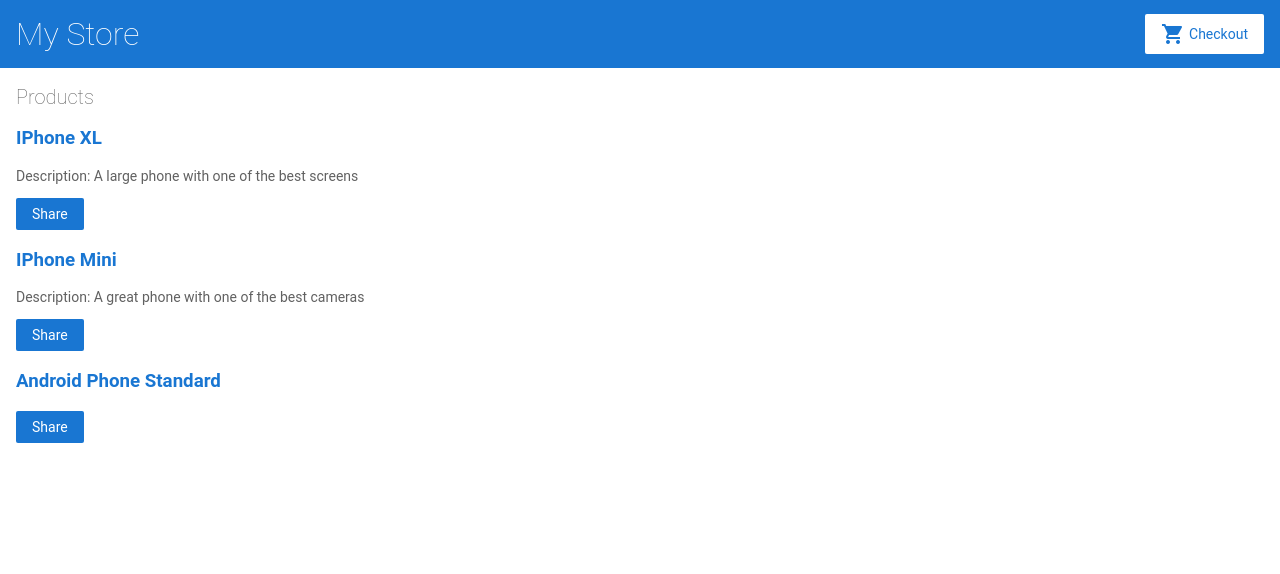
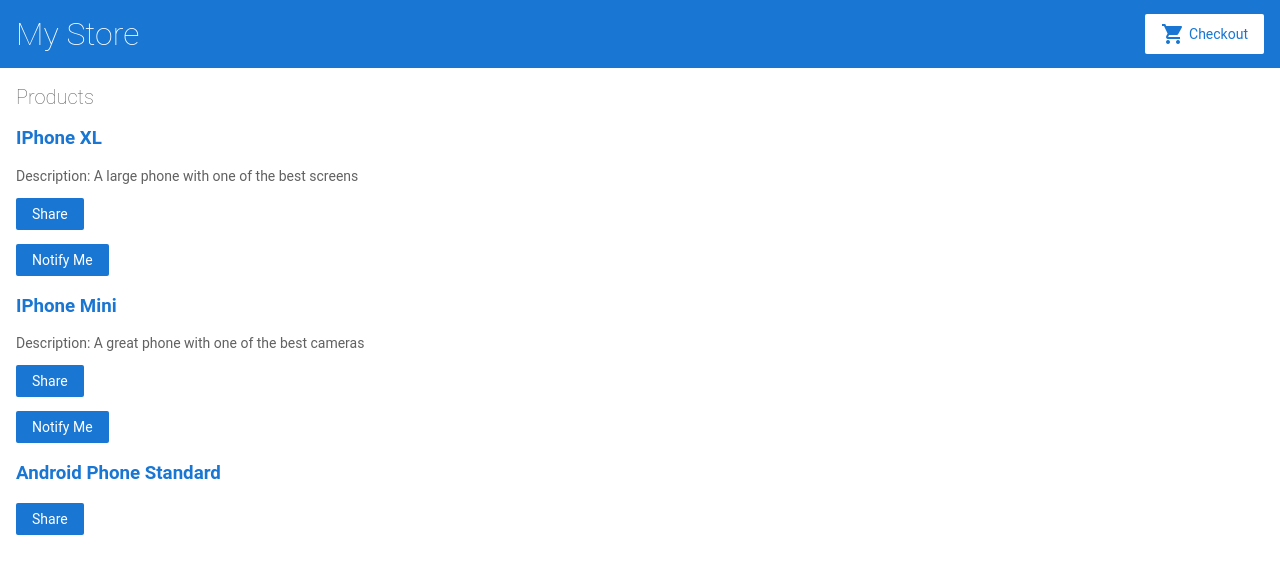
Before and after one commit to DoumSof99/Angular_First_Interaction, an Angular app: page / in a window 1280 px wide. Shown: the top 574 px of the page. Built offline with nearby package versions, Linux system fonts and the light colour scheme.

Commit message:
Added button if statement true

```diff
--- a/src/app/product-alerts/product-alerts.component.html
+++ b/src/app/product-alerts/product-alerts.component.html
@@ -1 +1,3 @@
-<p>product-alerts works!</p>
+<p *ngIf="productItem && productItem.price >= 700">
+  <button type="button">Notify Me</button>
+</p>
--- a/src/app/product-alerts/product-alerts.component.ts
+++ b/src/app/product-alerts/product-alerts.component.ts
@@ -1,9 +1,11 @@
 import { Component, Input } from '@angular/core';
-import { productsDataObject } from '../products';
+import { IProduct } from '../products';
 
 @Component({
   selector: 'app-product-alerts',
   templateUrl: './product-alerts.component.html',
   styleUrls: ['./product-alerts.component.css'],
 })
-export class ProductAlertsComponent {}
+export class ProductAlertsComponent {
+  @Input() productItem!: IProduct;
+}
--- a/src/app/product-list/product-list.component.html
+++ b/src/app/product-list/product-list.component.html
@@ -10,6 +10,8 @@
   <p *ngIf="p.description">Description: {{ p.description }}</p>
 
   <button type="button" (click)="share()">Share</button>
+
+  <app-product-alerts [productItem]="p"> </app-product-alerts>
 </div>
 
 <!--
--- a/src/app/products.ts
+++ b/src/app/products.ts
@@ -9,13 +9,13 @@
   {
     id: 1,
     name: 'IPhone XL',
-    price: 799,
+    price: 899,
     description: 'A large phone with one of the best screens',
   },
   {
     id: 2,
     name: 'IPhone Mini',
-    price: 699,
+    price: 799,
     description: 'A great phone with one of the best cameras',
   },
   {
```
